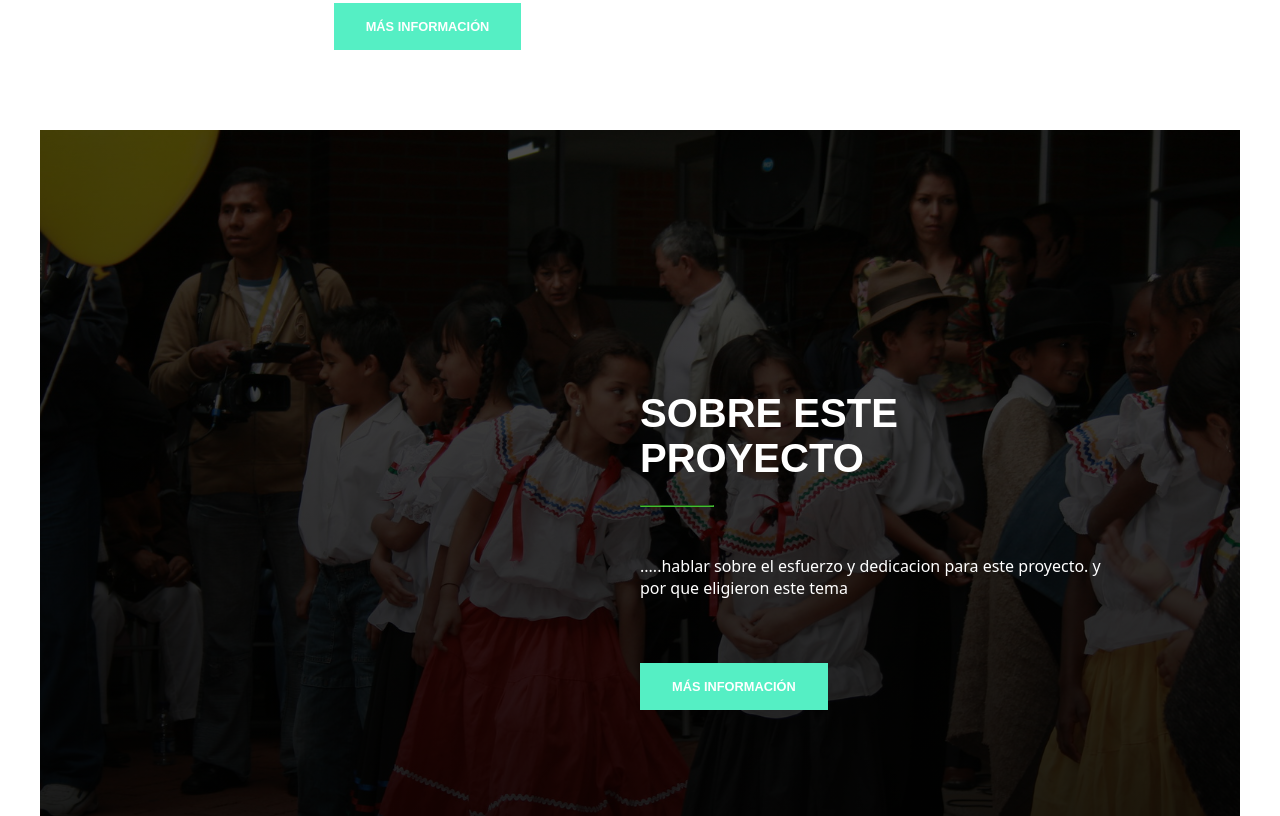
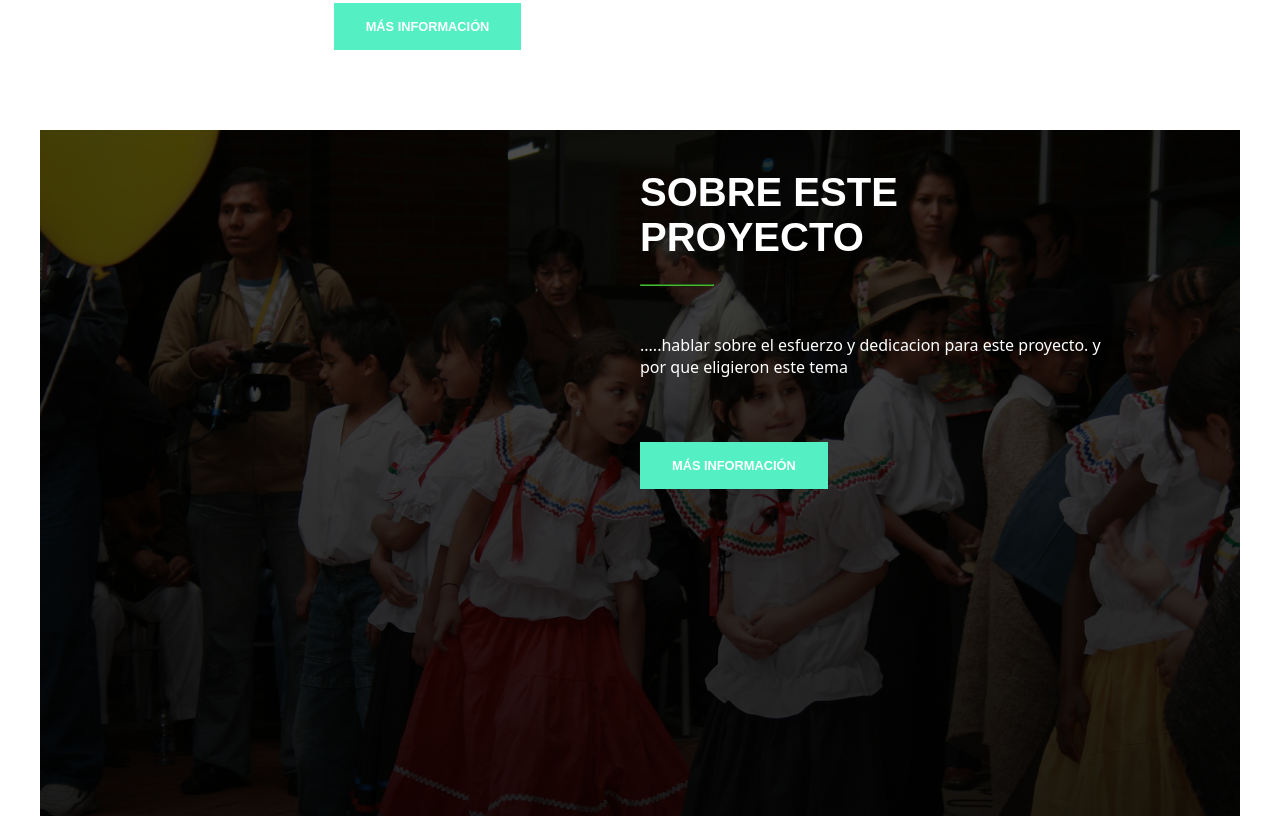
Before and after one commit to cnae2023/cnae, a plain HTML site: page index.html in a window 1280 px wide. Shown: the part 1819-2635 px from the top of the page. Drawn offline with Linux system fonts and the light colour scheme.

Commit message:
Add files via upload

```diff
--- a/style.css
+++ b/style.css
@@ -175,8 +175,8 @@ body {
     background-attachment: fixed;
     height: 100vh;
     color:white;
-    display: flex;
-    flex-direction: column;
+    display: block;
+/*    flex-direction: column;*/
     width:100%;
   margin: 0 auto 0 auto;
 
```
